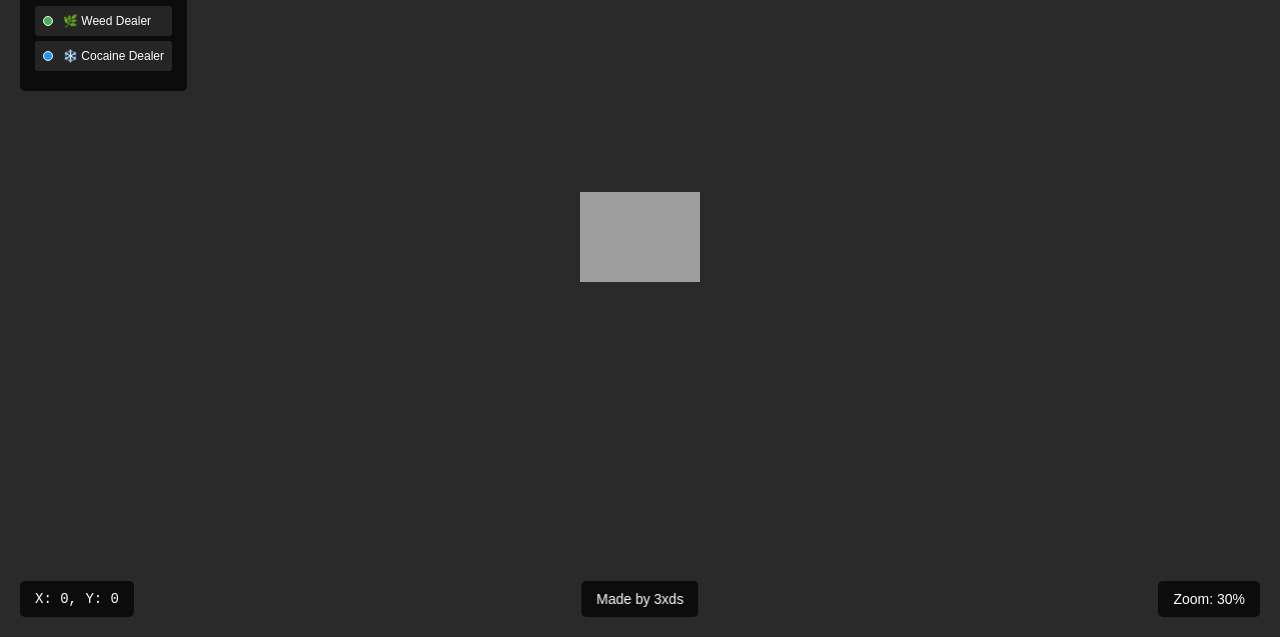
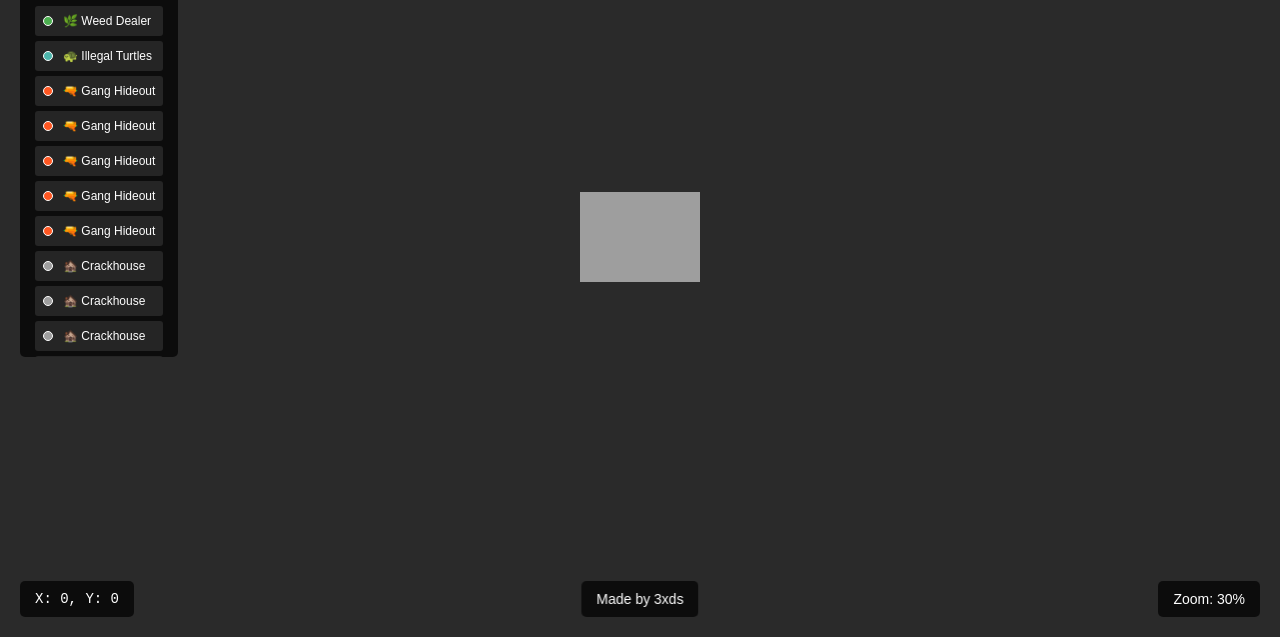
Before and after one commit to The3xds/3xds-Bulk-App-Installer, a plain HTML site: page fishers-island/index.html in a window 1280 px wide. Shown: the part 163-800 px from the top of the page. Drawn offline with Linux system fonts and the light colour scheme; grey boxes are pictures that could not be loaded.

Commit message:
Added: More markers

```diff
--- a/fishers-island/index.html
+++ b/fishers-island/index.html
@@ -287,8 +287,29 @@
             // Add weed dealer marker
             addMarker(5410, 2975, '🌿 Weed Dealer', '#4CAF50');
 
+			// Add illegal turtles marker
+            addMarker(3644, 818, '🐢 Illegal Turtles', '#4DB6AC');
+
             // Add cocaine dealer marker
-            addMarker(3371, 3375, '❄️ Cocaine Dealer', '#2196F3');
+            //addMarker(3371, 3375, '❄️ Cocaine Dealer', '#2196F3');
+
+            // Add moonshine marker
+            //addMarker(5279, 2968, '🍺 Moonshine Dealer', '#FFA726');
+
+			// Add gang hideout marker
+			addMarker(1617, 4545, '🔫 Gang Hideout', '#FF5722');
+            addMarker(5279, 2968, '🔫 Gang Hideout', '#FF5722');
+			addMarker(3371, 3375, '🔫 Gang Hideout', '#FF5722');
+			addMarker(2040, 2749, '🔫 Gang Hideout', '#FF5722');
+			addMarker(5293, 3462, '🔫 Gang Hideout', '#FF5722');
+
+			// Add crackhouse marker
+            addMarker(1631, 4509, '🏚️ Crackhouse', '#9E9E9E');
+			addMarker(5411, 3368, '🏚️ Crackhouse', '#9E9E9E');
+			addMarker(4791, 3287, '🏚️ Crackhouse', '#9E9E9E');
+			addMarker(3789, 3107, '🏚️ Crackhouse', '#9E9E9E');
+
+
 
             updateMarkerList();
         };
```
